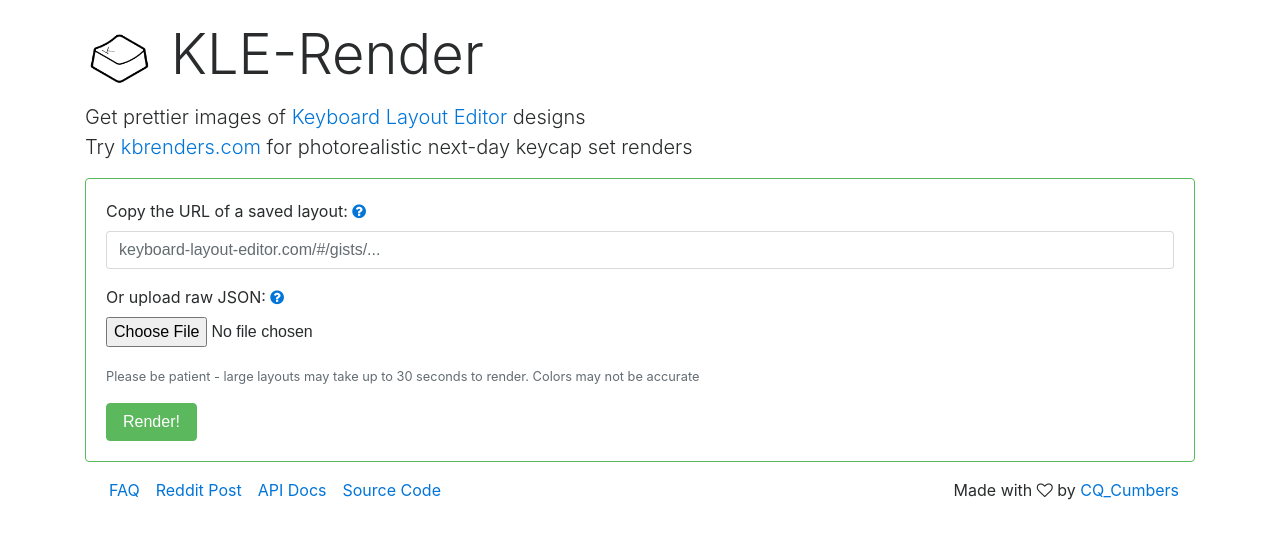
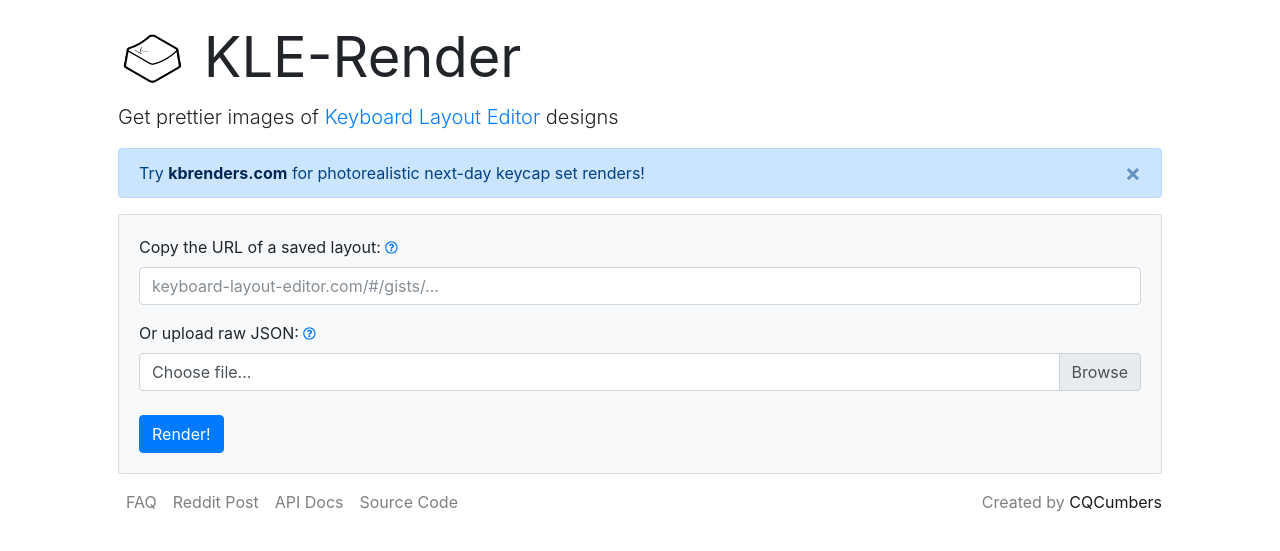
Before and after one commit to CQCumbers/kle_render, a Flask app: page / in a window 1280 px wide. Shown: the top 551 px of the page. Run offline with Flask 2, Linux system fonts and the light colour scheme; some libraries are stand-ins or nearby versions.

Commit message:
Reorganized fonts, redesigned web interface

```diff
--- a/key.py
+++ b/key.py
@@ -42,9 +42,9 @@
 
     def font_path(self):
         if self.profile.startswith(GMK_LABELS):
-            return 'GMK_font.ttf'
+            return 'fonts/GMK_font.ttf'
         else:
-            return 'SA_font.ttf'
+            return 'fonts/SA_font.ttf'
 
     def get_base_img(self, full_profile=[]):
         full_profile = self.profile.split(' ') if len(full_profile) < 1 else full_profile
--- a/kle_render.py
+++ b/kle_render.py
@@ -58,7 +58,7 @@
     c2 = ImageColor.getrgb('#E0E0E0')
 
     draw = ImageDraw.Draw(img)
-    font = ImageFont.truetype('SA_font.ttf', 12)
+    font = ImageFont.truetype('fonts/SA_font.ttf', 12)
     w, h = font.getsize(text)
     max_x = max(int(w/scale), max_x)
     max_y += h + 2*margin
@@ -70,9 +70,9 @@
 
 def html_to_unicode(html): # unescaped html input
     cleanr = re.compile(r'<.*?>')
-    with open('fa2unicode.json') as data1:
+    with open('fonts/fa2unicode.json') as data1:
         d = json.load(data1)
-    with open('kbd-webfont2unicode.json') as data2:
+    with open('fonts/kbd-webfont2unicode.json') as data2:
         d2 = json.load(data2)
     pattern = re.compile('|'.join(('<i class=[\'\"]fa ({})[\'\"]></i>'.format(icon) for icon in d.keys()))) # I know, re's and html...
     pattern2 = re.compile('|'.join(('<i class=[\'\"]kb kb-({})[\'\"]></i>'.format(icon) for icon in d2.keys())))
--- a/templates/index.html
+++ b/templates/index.html
@@ -1,4 +1,4 @@
-<!DOCTYPE html>
+<!doctype html>
 <html lang="en">
   <head>
     <!-- Required meta tags -->
@@ -6,9 +6,7 @@
     <meta name="viewport" content="width=device-width, initial-scale=1, shrink-to-fit=no">
 
     <!-- Bootstrap CSS -->
-    <link rel="stylesheet" href="https://maxcdn.bootstrapcdn.com/bootstrap/4.0.0-alpha.6/css/bootstrap.min.css" integrity="sha384-rwoIResjU2yc3z8GV/NPeZWAv56rSmLldC3R/AZzGRnGxQQKnKkoFVhFQhNUwEyJ" crossorigin="anonymous">
-    <!-- Font Awesome Icons -->
-    <link rel="stylesheet" href="https://maxcdn.bootstrapcdn.com/font-awesome/4.7.0/css/font-awesome.min.css">
+    <link rel="stylesheet" href="https://maxcdn.bootstrapcdn.com/bootstrap/4.0.0-beta.2/css/bootstrap.min.css" integrity="sha384-PsH8R72JQ3SOdhVi3uxftmaW6Vc51MKb0q5P2rRUpPvrszuE4W1povHYgTpBfshb" crossorigin="anonymous">
     <!-- Ladda CSS -->
     <link rel="stylesheet" href="static/ladda-themeless.min.css">
 
@@ -20,10 +18,9 @@
     <title>KLE-render</title>
   </head>
   <body>
-    <div class="container">
-      <br/>
-      <h1 class="display-4"><img src="static/k.png" class="align-top" width="70" height="70"> KLE-Render</h1>
-      <p class="lead">Get prettier images of <a href="http://www.keyboard-layout-editor.com/">Keyboard Layout Editor</a> designs<br/>Try <a href="http://www.kbrenders.com">kbrenders.com</a> for photorealistic next-day keycap set renders</p>
+    <div class="container px-5 pt-4">
+      <h1 class="display-4"><img src="static/k.png" class="align-top" height="70"> <strong>KLE-Render</strong></h1>
+      <p class="lead">Get prettier images of <a href="http://www.keyboard-layout-editor.com/">Keyboard Layout Editor</a> designs</p>
 
       {% with messages = get_flashed_messages() %}
         {% if messages %}
@@ -35,31 +32,50 @@
             <strong>Error!</strong> {{ message }}
           </div>
           {% endfor %}
+        {% else %}
+        <div class="alert alert-primary alert-dismissible fade show" role="alert">
+          <button type="button" class="close" data-dismiss="alert" aria-label="Close">
+            <span aria-hidden="true">&times;</span>
+          </button>
+          Try <a class="alert-link" href="http://kbrenders.com">kbrenders.com</a> for photorealistic next-day keycap set renders!
+        </div>
         {% endif %}
       {% endwith %}
 
-      <div class="card card-outline-success">
-        <div class="card-block">
+
+      <div class="card bg-light my-2">
+        <div class="card-body">
           <form action="" method="post" enctype="multipart/form-data">
             <div class="form-group">
               {{ form.url.label }}
-              <a href="http://imgur.com/a/0I3Sa" target="_blank"><i class="fa fa-question-circle"></i></a>
+              <a class="small align-text-bottom" href="http://imgur.com/a/0I3Sa" target="_blank">
+                <i class="far fa-question-circle"></i>
+              </a>
               {{ form.url(class="form-control url", placeholder="keyboard-layout-editor.com/#/gists/...") }}
             </div>
             <div class="form-group">
               {{ form.json.label }}
-              <a href="http://imgur.com/a/qAmqB" target="_blank"><i class="fa fa-question-circle"></i></a>
-              {{ form.json(class="form-control-file") }}
+              <a class="small align-text-bottom" href="http://imgur.com/a/qAmqB" target="_blank">
+                <i class="far fa-question-circle"></i>
+              </a>
+              <label class="custom-file w-100">
+                {{ form.json(class="custom-file-input") }}
+                <span class="custom-file-control"></span>
+              </label>
             </div>
             <p id="submitHelpBlock" class="form-text text-muted">
-            <small>Please be patient - large layouts may take up to 30 seconds to render. Colors may not be accurate</small>
             </p>
-            <button type="submit" class="btn btn-success ladda-button" data-style="expand-right" aria-describedby="submitHelpBlock"><span class="ladda-label">Render!</span><span class="ladda-spinner"></span></button>
+            <button type="submit" class="btn btn-primary ladda-button mt-2" data-style="expand-right" aria-describedby="submitHelpBlock"><span class="ladda-label">Render!</span><span class="ladda-spinner"></span></button>
           </form>
         </div>
       </div>
 
-      <nav class="navbar navbar-toggleable-sm">
+      <nav class="navbar navbar-expand-md navbar-light p-0">
+        <button class="navbar-toggler" type="button" data-toggle="collapse" data-target="#links">
+          <span class="navbar-toggler-icon"></span>
+        </button>
+
+        <div class="collapse navbar-collapse" id="links">
           <ul class="navbar-nav mr-auto">
             <li class="nav-item">
               <a class="nav-link" href="http://github.com/CQCumbers/kle_render#frequently-asked-questions">FAQ</a>
@@ -74,18 +90,27 @@
               <a class="nav-link" href="http://github.com/CQCumbers/kle_render">Source Code</a>
             </li>
           </ul>
-        <span class="navbar-text">Made with <i class="fa fa-heart-o"></i> by <a href="http://github.com/CQCumbers">CQ_Cumbers</a></span>
-      </nav>
         </div>
 
-    <!-- jQuery first, then Tether, then Bootstrap JS. -->
-    <script src="https://code.jquery.com/jquery-3.1.1.slim.min.js" integrity="sha384-A7FZj7v+d/sdmMqp/nOQwliLvUsJfDHW+k9Omg/a/EheAdgtzNs3hpfag6Ed950n" crossorigin="anonymous"></script>
-    <script src="https://cdnjs.cloudflare.com/ajax/libs/tether/1.4.0/js/tether.min.js" integrity="sha384-DztdAPBWPRXSA/3eYEEUWrWCy7G5KFbe8fFjk5JAIxUYHKkDx6Qin1DkWx51bBrb" crossorigin="anonymous"></script>
-    <script src="https://maxcdn.bootstrapcdn.com/bootstrap/4.0.0-alpha.6/js/bootstrap.min.js" integrity="sha384-vBWWzlZJ8ea9aCX4pEW3rVHjgjt7zpkNpZk+02D9phzyeVkE+jo0ieGizqPLForn" crossorigin="anonymous"></script>
+        <span class="navbar-text">Created by <a href="http://github.com/CQCumbers">CQCumbers</a></span>
+      </nav>
 
+    <!-- jQuery, Popper, and Bootstrap JS. -->
+    <script src="https://code.jquery.com/jquery-3.2.1.slim.min.js" integrity="sha384-KJ3o2DKtIkvYIK3UENzmM7KCkRr/rE9/Qpg6aAZGJwFDMVNA/GpGFF93hXpG5KkN" crossorigin="anonymous"></script>
+<script src="https://cdnjs.cloudflare.com/ajax/libs/popper.js/1.12.3/umd/popper.min.js" integrity="sha384-vFJXuSJphROIrBnz7yo7oB41mKfc8JzQZiCq4NCceLEaO4IHwicKwpJf9c9IpFgh" crossorigin="anonymous"></script>
+    <script src="https://maxcdn.bootstrapcdn.com/bootstrap/4.0.0-beta.2/js/bootstrap.min.js" integrity="sha384-alpBpkh1PFOepccYVYDB4do5UnbKysX5WZXm3XxPqe5iKTfUKjNkCk9SaVuEZflJ" crossorigin="anonymous"></script>
+    <!-- Font Awesome -->
+    <script src="https://use.fontawesome.com/releases/v5.0.2/js/all.js"></script>
     <!-- Ladda JS -->
     <script src="static/spin.min.js"></script>
     <script src="static/ladda.min.js"></script>
     <script>Ladda.bind('.ladda-button');</script>
+    <!-- File Input -->
+    <script>
+      $('.custom-file-input').on('change', function() {
+        let fileName = $(this).val().split('\\').pop();
+        $(this).next('.custom-file-control').addClass("selected").html(fileName);
+      });
+    </script>
   </body>
 </html>
```
Also changed, not shown: fonts/fa2unicode.json (renamed from fa2unicode.json), fonts/kbd-webfont2unicode.json (renamed from kbd-webfont2unicode.json), 6 other files. Lines whose indentation alone changed are shown as unchanged.
